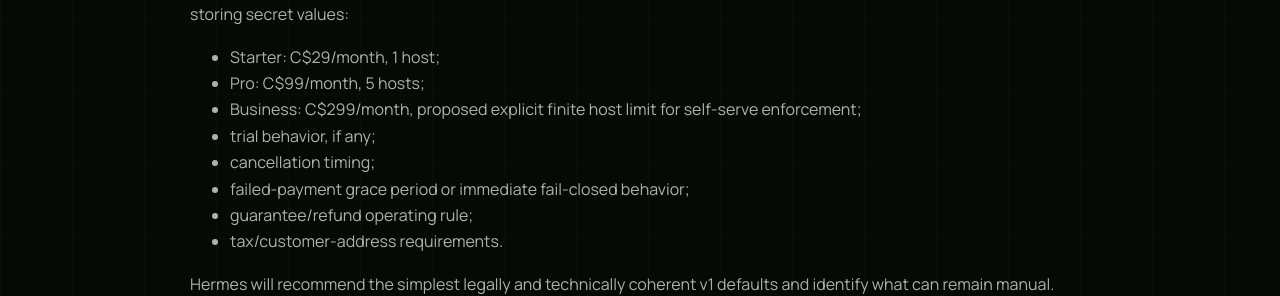
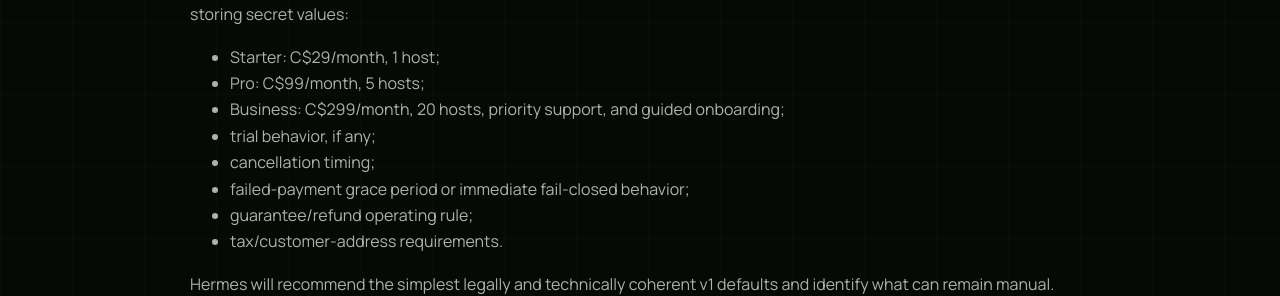
Before and after one commit to strouddustinn-bot/agentpulse, a Jekyll site: the page built from docs/planning/AGENTPULSE-COMPLETION-PLAN.md, in a window 1280 px wide and 900 px high, scrolled down 9118 px. Shown: the part 162-458 px from the top of the window. Built offline with Jekyll 4.4.1, drawn with Linux system fonts in a browser that asks for light colours; our own code applies the rules of GitHub Pages for plain Markdown files.

Commit message:
docs: strengthen Business tier value

```diff
--- a/docs/planning/AGENTPULSE-COMPLETION-PLAN.md
+++ b/docs/planning/AGENTPULSE-COMPLETION-PLAN.md
@@ -267,7 +267,7 @@ Hermes will derive and present a one-page decision table from current pricing an
 
 - Starter: C$29/month, 1 host;
 - Pro: C$99/month, 5 hosts;
-- Business: C$299/month, proposed explicit finite host limit for self-serve enforcement;
+- Business: C$299/month, 20 hosts, priority support, and guided onboarding;
 - trial behavior, if any;
 - cancellation timing;
 - failed-payment grace period or immediate fail-closed behavior;
```
